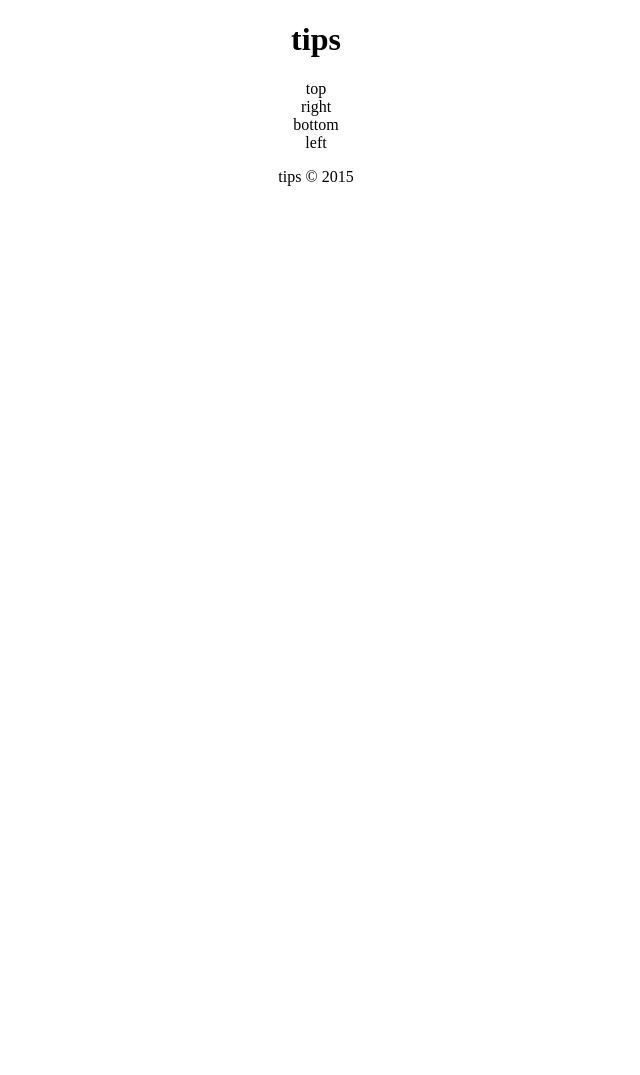
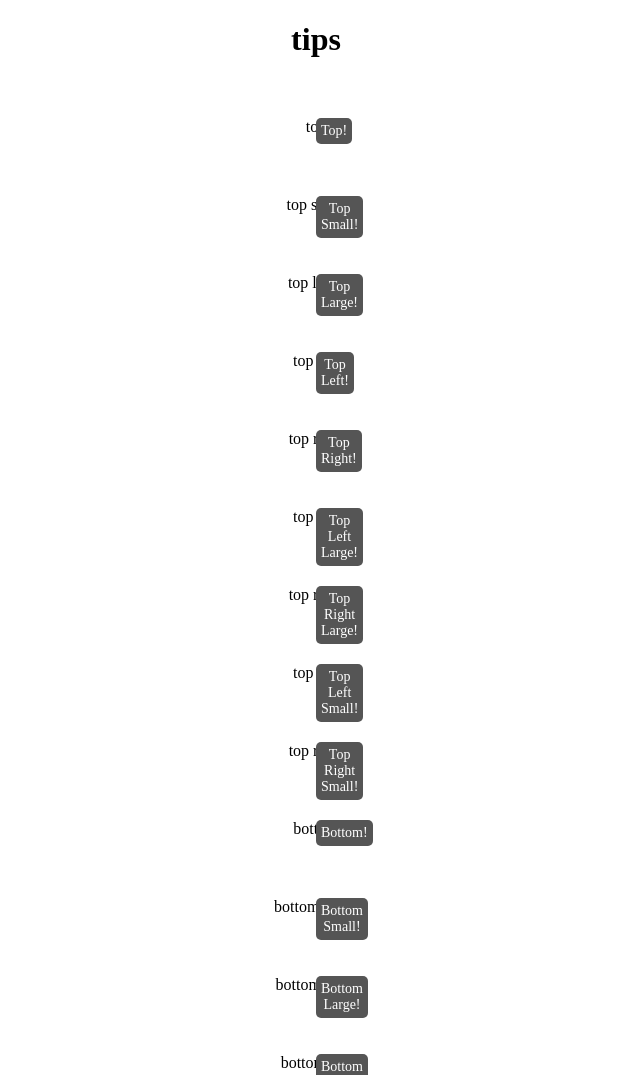
Before and after one commit to jh3y/tips, a website: page src/jade/index.jade in a window 1280 px wide. Shown: the top 1075 px of the page, without its empty margins (324-964 px from the left). Before the commit the page ends 800 px from the top, so only its background shows below. Drawn offline with nearby package versions, Linux system fonts and the light colour scheme; files that its build step writes are made by us from their sources.

Commit message:
Remove use of left right and refactor to allow auto height resolving issue #2

```diff
--- a/src/jade/index.jade
+++ b/src/jade/index.jade
@@ -1,3 +1,7 @@
+mixin tooltip(placement, size, content)
+  div
+    a.show(data-tip, data-tip-content=content, class="#{placement} #{size}")= placement
+
 doctype
 head
   title dev: tips
@@ -6,17 +10,31 @@ head
     body {
       text-align: center;
     }
+    div {
+      margin: 60px auto;
+    }
 body
   header
     h1 tips
   .content
-    div
-      a.top(data-tip, data-tip-content="Top!") top
-    div
-      a.right.large(data-tip, data-tip-content="Right!") right
-    div
-      a.small.bottom(data-tip, data-tip-content="Bottom!") bottom
-    div
-      a.left(data-tip, data-tip-content="Left!") left
+    +tooltip('top', '', 'Top!')
+    +tooltip('top small', 'small', 'Top Small!')
+    +tooltip('top large', 'large', 'Top Large!')
+    +tooltip('top left', '', 'Top Left!')
+    +tooltip('top right', '', 'Top Right!')
+    +tooltip('top left', 'large', 'Top Left Large!')
+    +tooltip('top right', 'large', 'Top Right Large!')
+    +tooltip('top left', 'small', 'Top Left Small!')
+    +tooltip('top right', 'small', 'Top Right Small!')
+
+    +tooltip('bottom', '', 'Bottom!')
+    +tooltip('bottom small', 'small', 'Bottom Small!')
+    +tooltip('bottom large', 'large', 'Bottom Large!')
+    +tooltip('bottom left', '', 'Bottom Left!')
+    +tooltip('bottom right', '', 'Bottom Right!')
+    +tooltip('bottom left', 'large', 'Bottom Left Large!')
+    +tooltip('bottom right', 'large', 'Bottom Right Large!')
+    +tooltip('bottom left', 'small', 'Bottom Left Small!')
+    +tooltip('bottom right', 'small', 'Bottom Right Small!')
   footer
     p tips &copy; 2015
--- a/src/less/tips.less
+++ b/src/less/tips.less
@@ -1,16 +1,19 @@
+// The key to the border system is TRBL where 0 is where you are heading.
+// The same goes for color because you are just filling in the opposite of where you are heading
 @bgColor: #555;
 @txtColor: #FFF;
 @borderRadius: 5px 5px 5px 5px;
 @padding: 5px 5px 5px 5px;
+@padding: 5px;
 @animDuration: .5s;
-@fontSize: 16px;
+@fontSize: 14px;
 @smWidth: 75px;
-@smHeight: 20px;
 @width: 150px;
 @height: 40px;
 @lgWidth: 300px;
-@lgHeight: 100px;
 @arrowLength: 12px;
+@pointerWidth: 10px;
+@pointerLength: 20px;
 
 [data-tip] {
   position: relative;
@@ -22,18 +25,24 @@
     opacity: 0;
     visibility: hidden;
     z-index: 1;
+    left: 50%;
   }
   &:before {
     font-size: @fontSize;
     content: attr(data-tip-content);
     background: @bgColor;
     color: @txtColor;
+    display: table-cell;
+    vertical-align: middle;
     text-align: center;
     border-radius: @borderRadius;
     padding: @padding;
   }
   &:after {
     content: "";
+    border-style: solid;
+    border-color: transparent;
+    margin-left: -(@pointerWidth);
   }
   &:hover,
   &.show {
@@ -48,34 +57,38 @@
     &.top {
       &:before {
         bottom: 100%;
-        margin-bottom: @arrowLength;
+        margin-bottom: @pointerLength;
       }
       &:after {
+        border-width: @pointerLength @pointerWidth 0 @pointerWidth;
         bottom: 100%;
-        margin-bottom: -(@arrowLength);
-        border-top: @arrowLength solid @bgColor;
+        border-top-color: @bgColor;
       }
     }
     &.bottom {
       &:before {
         top: 100%;
-        margin-top: @arrowLength;
+        margin-top: @pointerLength;
       }
       &:after {
         top: 100%;
-        margin-top: -(@arrowLength);
-        border-bottom: @arrowLength solid @bgColor;
+        border-width: 0 @pointerWidth @pointerLength @pointerWidth;
+        border-bottom-color: @bgColor;
+      }
+      &.right {
+        &:after {
+          border-width: 0 @pointerWidth @pointerLength 0;
+        }
+      }
+      &.left {
+        &:after {
+          border-width: 0 0 @pointerLength @pointerWidth;
+        }
       }
     }
     &:before {
-      left: 50%;
       width: @width;
       margin-left: -(@width / 2);
-    }
-    &:after {
-      left: 50%;
-      margin-left: -(@arrowLength);
-      border: @arrowLength solid transparent;
     }
     &.small {
       &:before {
@@ -89,54 +102,36 @@
         margin-left: -(@lgWidth / 2);
       }
     }
-  }
-  &.left,
-  &.right {
-    &:before {
-      top: 50%;
-      width: @width;
-      height: @height;
-      margin-top: -(@height / 2);
-    }
-    &:after {
-      top: 50%;
-      margin-top: -(@arrowLength);
-      border: @arrowLength solid transparent;
-    }
     &.right {
       &:before {
         left: 100%;
-        margin-left: @arrowLength;
+        margin-left: -(@pointerWidth + @padding);
       }
       &:after {
         left: 100%;
-        margin-left: -(@arrowLength);
-        border-right: @arrowLength solid @bgColor;
+        margin-left: -@pointerWidth;
+        border-width: @pointerLength @pointerWidth 0 0;
       }
     }
     &.left {
       &:before {
-        right: 100%;
-        margin-right: @arrowLength;
+        left: -@width;
+        margin-left: @pointerWidth + @padding;
       }
       &:after {
-        right: 100%;
-        margin-right: -(@arrowLength);
-        border-left: @arrowLength solid @bgColor;
+        left: 0;
+        margin-left: 0;
+        border-width: @pointerLength 0 0 @pointerWidth;
       }
-    }
-    &.small {
-      &:before {
-        width: @smWidth;
-        height: @smHeight;
-        margin-top: -(@smHeight / 2);
+      &.small {
+        &:before {
+          left: -@smWidth;
+        }
       }
-    }
-    &.large {
-      &:before {
-        width: @lgWidth;
-        height: @lgHeight;
-        margin-top: -(@lgHeight / 2);
+      &.large {
+        &:before {
+          left: -@lgWidth;
+        }
       }
     }
   }
```
Also changed, not shown: src/sass/tips.sass (+44 -49 lines).
